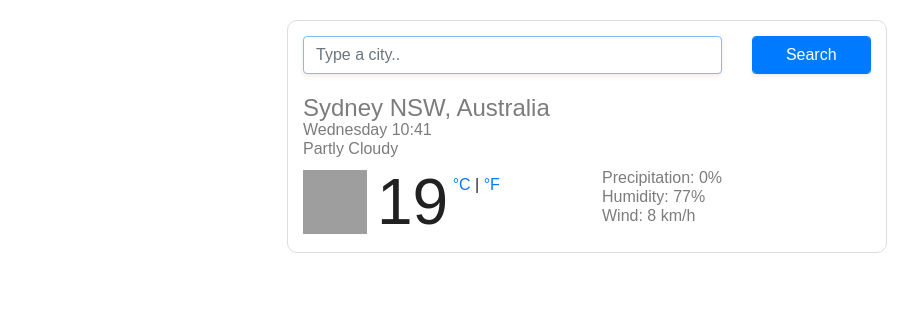
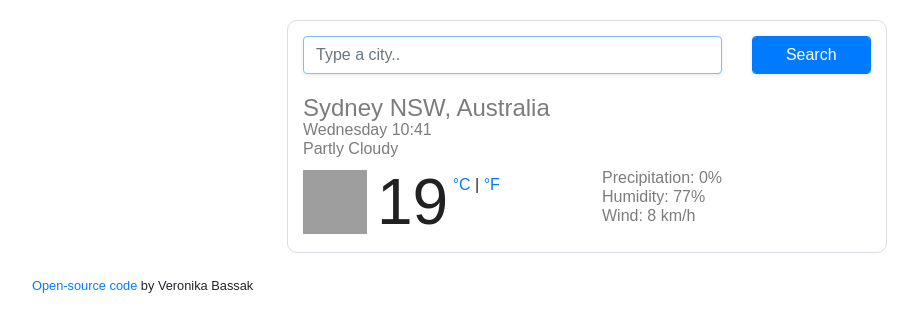
Before and after one commit to veronikabassak/vanilla-weather-app, a plain HTML site: page index.html in a window 1280 px wide. Shown: the whole page, without its empty margins (53-971 px from the left). Drawn offline with nearby package versions, Linux system fonts and the light colour scheme; grey boxes are pictures that could not be loaded.

Commit message:
added the link

```diff
--- a/index.html
+++ b/index.html
@@ -69,6 +69,14 @@
           </div>
         </div>
       </div>
+      <small>
+        <a
+          href="https://github.com/veronikabassak/vanilla-weather-app"
+          target="_blank"
+          >Open-source code</a
+        >
+        by Veronika Bassak
+      </small>
     </div>
     <script src="src/index.js"></script>
   </body>
```
